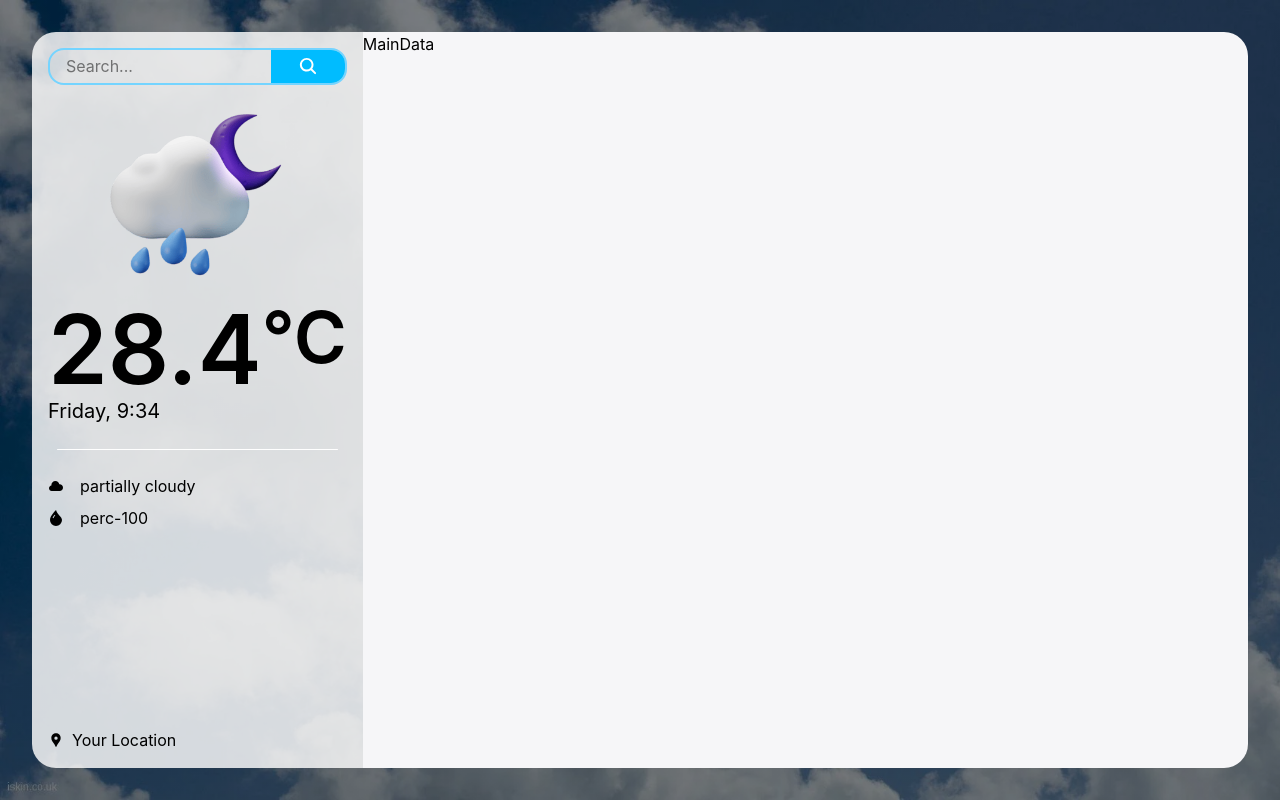
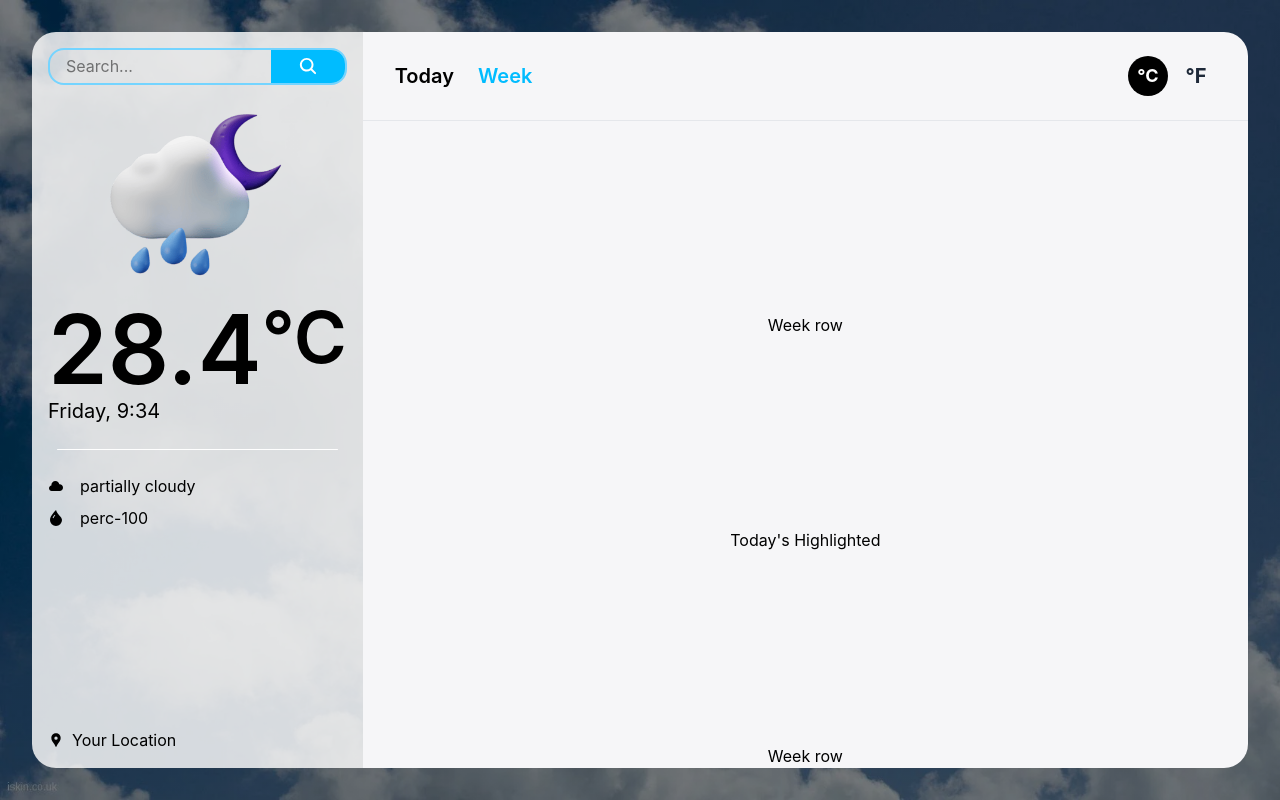
Before and after one commit to Tanish866/Weather_App, a React (Vite) app: page / in a window 1280 px wide. Built offline with nearby package versions, Linux system fonts and the light colour scheme.

Commit message:
feat:Top row added in the main data

```diff
--- /dev/null
+++ b/src/Components/MainData/HighlightedRow.tsx
@@ -0,0 +1,8 @@
+function HighlightedRow(){
+    return(
+        <>
+            Week row
+        </>
+    );
+}
+export default HighlightedRow;
--- a/src/Components/MainData/MainData.tsx
+++ b/src/Components/MainData/MainData.tsx
@@ -1,7 +1,16 @@
+import HighlightedRow from "./HighlightedRow";
+import TopRow from "./TopRow";
+import WeekRow from "./WeekRow";
+
 function MainData(){
     return (
-        <div className="basis-9/12 text-black bg-[#f6f6f8] rounded-tr-3xl rounded-br-3xl h-full" >
-            MainData
+        <div className="flex w-full flex-col justify-between items-center basis-9/12 text-black bg-[#f6f6f8] rounded-tr-3xl rounded-br-3xl h-full" >
+            <TopRow/>
+            <WeekRow/>
+            <div>
+                Today's Highlighted
+            </div>
+            <HighlightedRow/>
         </div>
     );
 }
--- /dev/null
+++ b/src/Components/MainData/TopRow.tsx
@@ -0,0 +1,23 @@
+function TopRow(){
+    return (
+        <div className="flex justify-between items-center w-full px-8 py-6 border-b border-gray-200">
+            <div className="flex gap-6">
+                <div className="font-semibold text-xl text-black cursor-pointer">
+                    Today
+                </div>
+                <div className="font-semibold text-xl text-sky-400 cursor-pointer">
+                    Week
+                </div>
+            </div>
+            <div className="flex items-center gap-2">
+                <div className="w-9 h-9 rounded-full bg-black text-white flex p-5 items-center justify-center text-lg font-bold cursor-pointer">
+                    °C
+                </div>
+                <div className="w-9 h-9 rounded-full text-gray-800 flex items-center p-5 justify-center text-xl font-bold cursor-pointer">
+                    °F
+                </div>
+            </div>
+        </div>
+    );
+}
+export default TopRow;
--- /dev/null
+++ b/src/Components/MainData/WeekRow.tsx
@@ -0,0 +1,8 @@
+function WeekRow(){
+    return(
+        <>
+            Week row
+        </>
+    );
+}
+export default WeekRow;
--- a/src/Pages/Home.tsx
+++ b/src/Pages/Home.tsx
@@ -5,7 +5,7 @@
 function Home(){
     return(
         <div className="h-[100vh]" style={{backgroundSize: 'cover', backgroundImage: `linear-gradient(rgba(0, 0, 0, 0.5), rgba(0, 0, 0, 0.5)), url(${Image})`}}>
-            <div className="h-full mx-8 py-8 flex flex-row justify-center items-center ww-full">
+            <div className="h-full mx-8 py-8 flex flex-row justify-center items-center">
                 <SideBar/>
                 <MainData/>
             </div>
```
